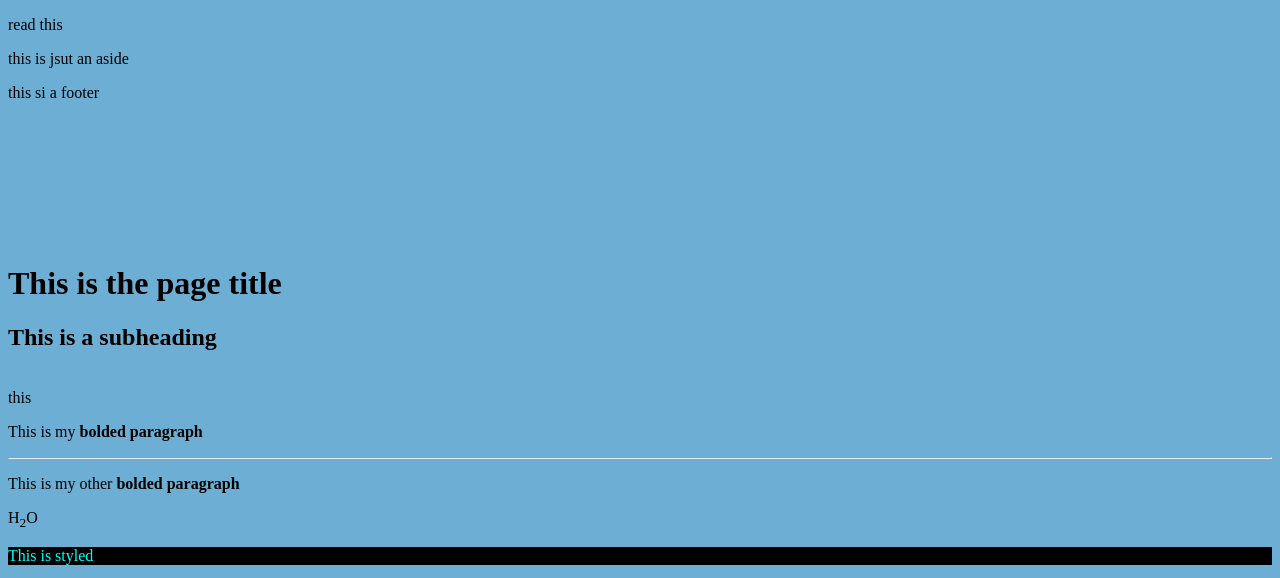
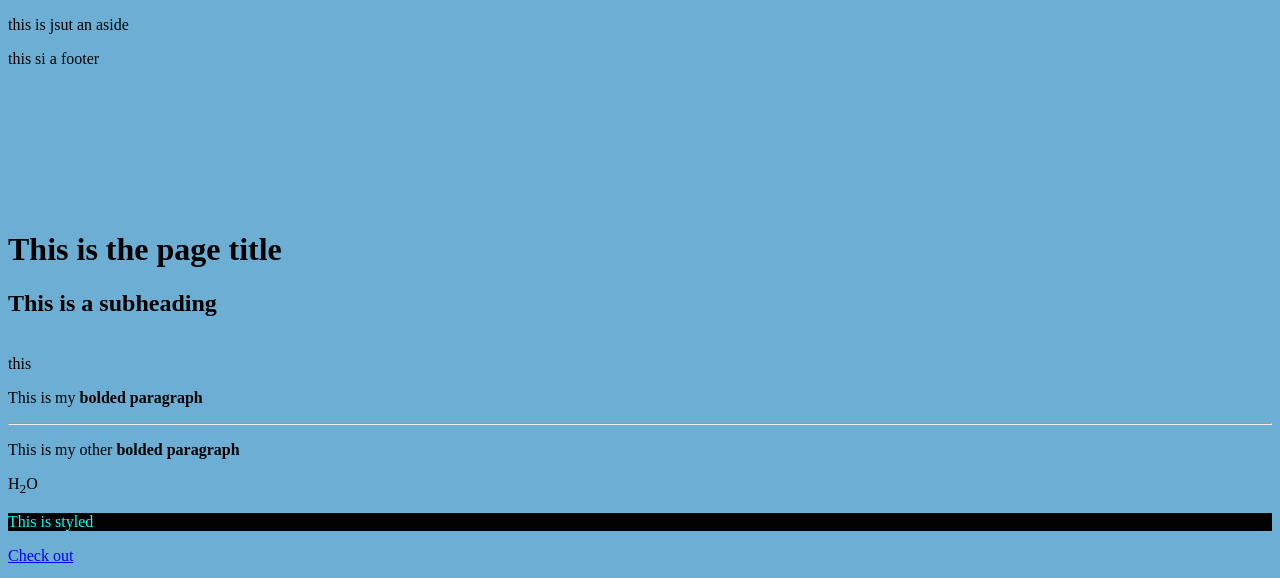
Before and after one commit to Neel390/Neel390.github.io, a plain HTML site: page index.html in a window 1280 px wide. Shown: the top 578 px of the page. Drawn offline with Linux system fonts and the light colour scheme; files whose address does not match are found by name.

Commit message:
updates by a delete to index.html

```diff
--- a/index.html
+++ b/index.html
@@ -21,7 +21,7 @@
     <main>
         <article>
             <section>
-                <p>read this</p>
+
             </section>
 
 
```
